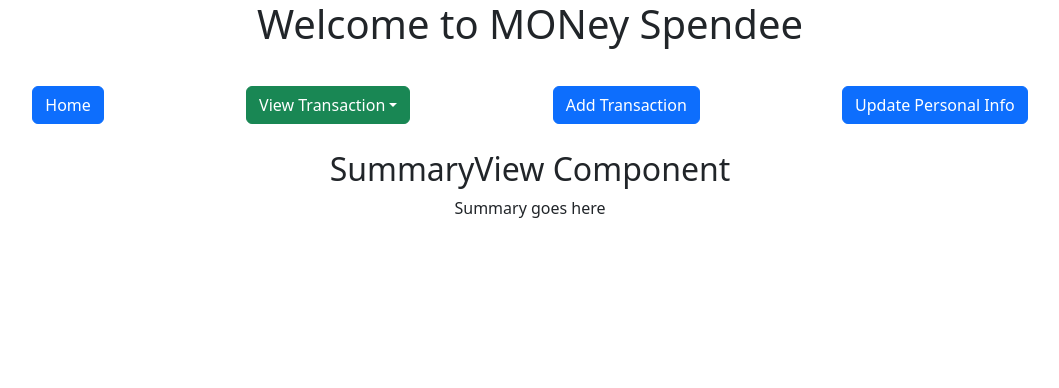
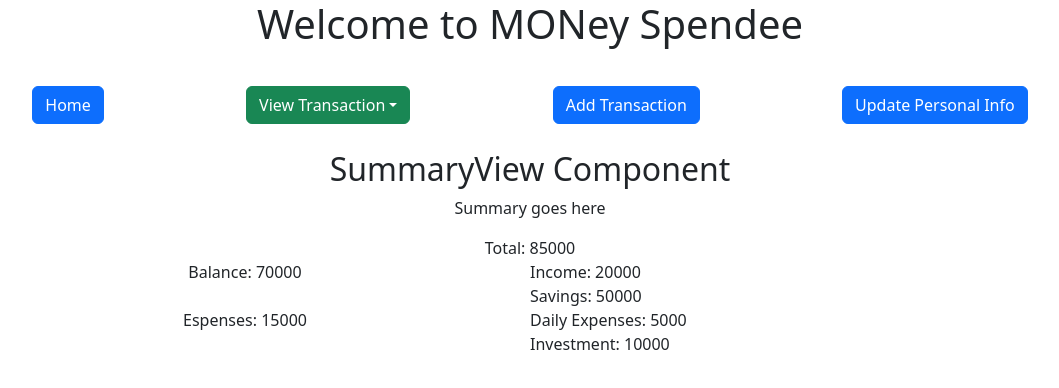
Before and after one commit to chonnikan-aue/money-spendee-client, a React (Create React App) app: page /summary-view in a window 1280 px wide. Shown: the top 388 px of the page, without its empty margins (110-1169 px from the left). Built offline with nearby package versions, Linux system fonts and the light colour scheme; no server answers; the HTML template or start-up script is replaced by a standard one.

Commit message:
Import Grid | Apply Grid in SummaryView.js

```diff
--- a/src/App.js
+++ b/src/App.js
@@ -9,7 +9,7 @@ import AddTransaction from "./components/AddTransaction/AddTransaction"
 import UpdateInfo from "./components/UpdateInfo/UpdateInfo"
 import { Route, Routes, Link, Navigate } from "react-router-dom";
 import 'bootstrap/dist/css/bootstrap.min.css';
-import { Button, Container, Dropdown } from 'react-bootstrap'
+import { Button, Container, Row, Column, Dropdown } from 'react-bootstrap'
 
 function App() {
 
--- a/src/components/DashboardView/DashboardView.js
+++ b/src/components/DashboardView/DashboardView.js
@@ -1,6 +1,6 @@
 import React, { useState } from "react"
 import axios from "axios"
-import { Container } from 'react-bootstrap'
+import { Container, Row, Col } from 'react-bootstrap'
 
 const DashboardView = props => {
   return (
--- a/src/components/SummaryView/SummaryView.js
+++ b/src/components/SummaryView/SummaryView.js
@@ -1,11 +1,58 @@
 import React, { useState } from "react"
 import axios from "axios"
+import { Container, Row, Col } from 'react-bootstrap'
+
 const SummaryView = props => {
+
+  // TO DO: make it dynamic
+  let totalValue = 85000
+  let balanceValue = 70000
+  let incomeValue = 20000
+  let savingsValue = 50000
+  let expensesValue = 15000
+  let dailyExpensesValue = 5000
+  let investmentValue = 10000
+
   return (
-    <div>
-      <h2>SummaryView Component</h2>
-      <p>Summary goes here</p>
-    </div>
+    <Container>
+      <Row>
+          <h2>SummaryView Component</h2>
+      </Row>
+      <Row>
+        <p>Summary goes here</p>
+      </Row>
+      <Row>
+        <Col>
+          Total: {totalValue}
+        </Col>
+      </Row>
+      <Row>
+        <Col>
+          Balance: {balanceValue}
+        </Col>
+        <Col>
+          <Row>
+            Income: {incomeValue}
+          </Row>
+          <Row>
+            Savings: {savingsValue}
+          </Row>
+        </Col>
+      </Row>
+      <Row>
+        <Col>
+          Espenses: {expensesValue}
+        </Col>
+        <Col>
+          <Row>
+            Daily Expenses: {dailyExpensesValue}
+          </Row>
+          <Row>
+            Investment: {investmentValue}
+          </Row>
+        </Col>
+      </Row>
+    </Container>
   )
 }
 
```
